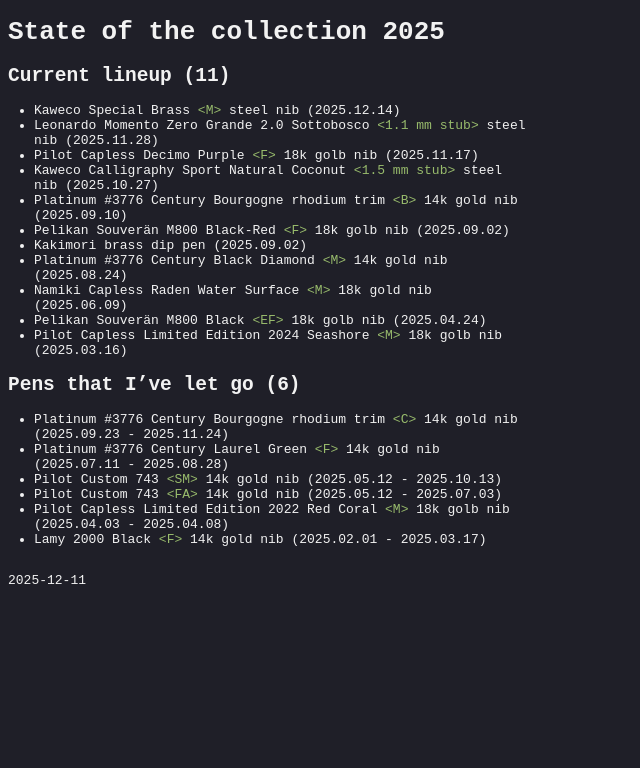
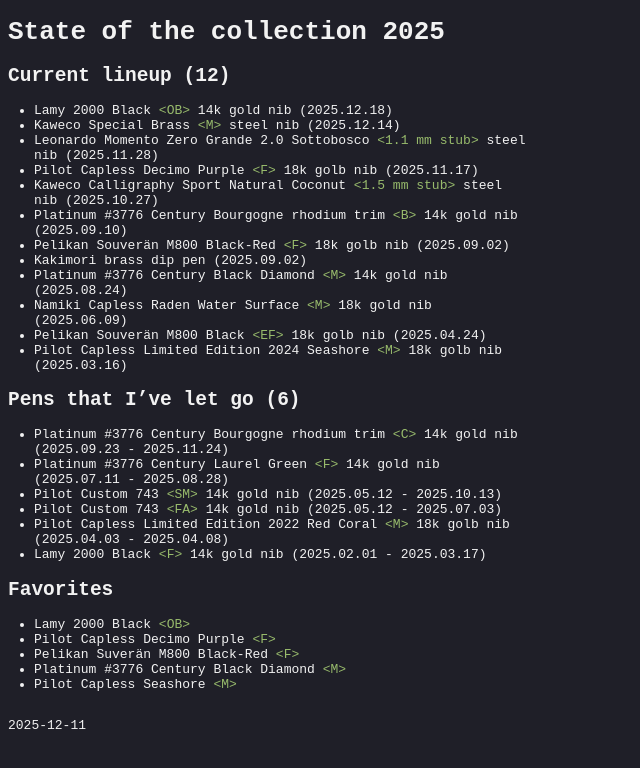
Before and after one commit to s-estay/s-estay.github.io, a Jekyll site: the page built from _posts/2025-12-11-state-of-the-fp-collection-2025.md, in a window 1280 px wide. Shown: the top 768 px of the page, without its empty margins (0-640 px from the left). Built offline with Jekyll 4.4.1, drawn with Linux system fonts in a browser that asks for light colours.

Commit message:
New Lamy 2000 OB & favorite list

```diff
--- a/_posts/2025-12-11-state-of-the-fp-collection-2025.md
+++ b/_posts/2025-12-11-state-of-the-fp-collection-2025.md
@@ -4,8 +4,9 @@
 tags: [fountain pens]
 ---
 
-## Current lineup (11)
+## Current lineup (12)
 
+- Lamy 2000 Black `<OB>` 14k gold nib (2025.12.18)
 - Kaweco Special Brass `<M>` steel nib (2025.12.14)
 - Leonardo Momento Zero Grande 2.0 Sottobosco `<1.1 mm stub>` steel nib (2025.11.28)
 - Pilot Capless Decimo Purple `<F>` 18k golb nib (2025.11.17)
@@ -26,3 +27,11 @@
 - Pilot Custom 743 `<FA>` 14k gold nib (2025.05.12 - 2025.07.03)
 - Pilot Capless Limited Edition 2022 Red Coral `<M>` 18k golb nib (2025.04.03 - 2025.04.08)
 - Lamy 2000 Black `<F>` 14k gold nib (2025.02.01 - 2025.03.17)
+
+## Favorites
+
+- Lamy 2000 Black `<OB>`
+- Pilot Capless Decimo Purple `<F>`
+- Pelikan Suverän M800 Black-Red `<F>`
+- Platinum #3776 Century Black Diamond `<M>`
+- Pilot Capless Seashore `<M>`
```
